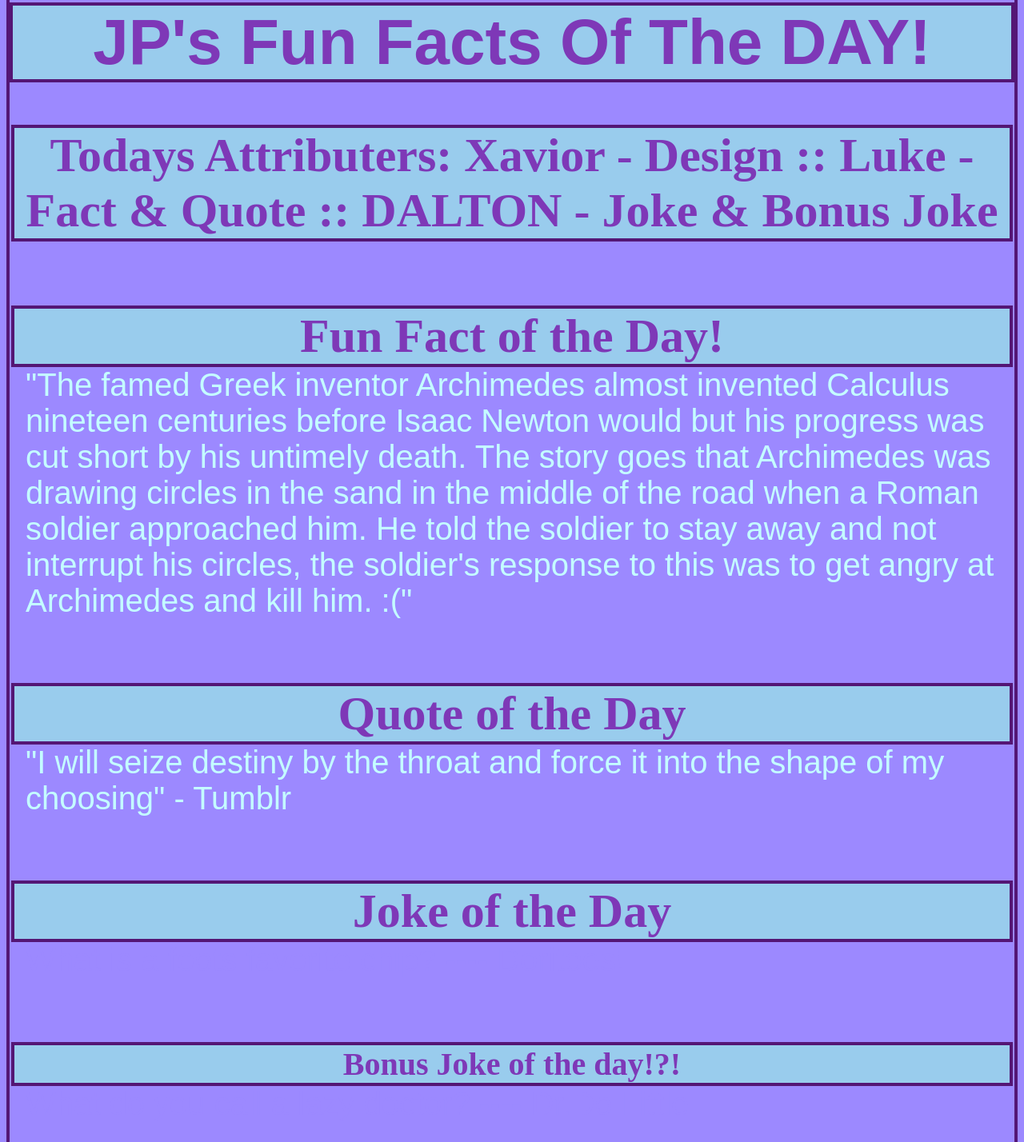
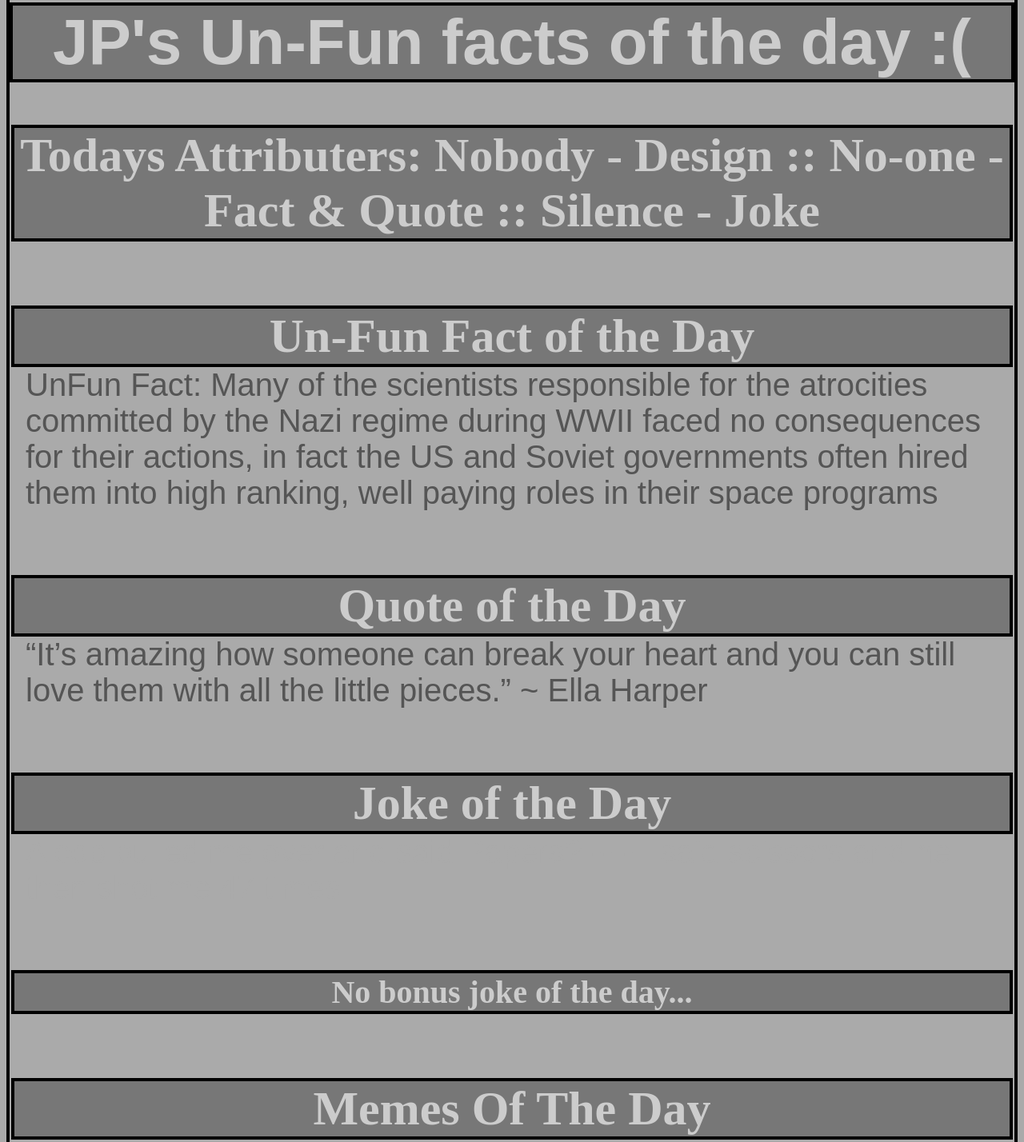
Before and after one commit to Agent1245321/FunFacts, a plain HTML site: page index.html in a window 1280 px wide. Shown: the part 63-1491 px from the top of the page at 80% size. Drawn offline with Linux system fonts and the light colour scheme.

Commit message:
9/14/2023

```diff
--- a/index.html
+++ b/index.html
@@ -1,29 +1,30 @@
 <!DOCTYPE html>
 
 <html>
+
 
 <head>
 	<link rel="stylesheet" href="styles.css">
 </head>
 <body>
-<h1>JP's Fun Facts Of The DAY!</h1>
-<h2 id = "atr">Todays Attributers: Xavior - Design :: Luke - Fact & Quote :: DALTON - Joke & Bonus Joke</h2>
+<h1>JP's Un-Fun facts of the day :(</h1>
+<h2 id = "atr">Todays Attributers: Nobody - Design :: No-one - Fact & Quote :: Silence - Joke</h2>
 
-<h2>Fun Fact of the Day!</h2>
-<p> "The famed Greek inventor Archimedes almost invented Calculus nineteen centuries before Isaac Newton would but his progress was cut short by his untimely death. The story goes that Archimedes was drawing circles in the sand in the middle of the road when a Roman soldier approached him. He told the soldier to stay away and not interrupt his circles, the soldier's response to this was to get angry at Archimedes and kill him. :("</p>
+<h2>Un-Fun Fact of the Day</h2>
+<p> UnFun Fact: Many of the scientists responsible for the atrocities committed by the Nazi regime during WWII faced no consequences for their actions, in fact the US and Soviet governments often hired them into high ranking, well paying roles in their space programs</p>
 
 <h2>Quote of the Day</h2>
-<p>"I will seize destiny by the throat and force it into the shape of my choosing" - Tumblr</p>
+<p>“It’s amazing how someone can break your heart and you can still love them with all the little pieces.” ~ Ella Harper</p>
 
 <h2> Joke of the Day</h2>
-<p id="p1">What is a foots favorite chip? ---- Doritoes!</p>
+<p id="p1">A cop pulled me over and said Papers? ---- I said scissors and he then shot me 47 times.</p>
 
-<h3>Bonus Joke of the day!?!</h3>
-<p id="p1">What do you call a lazy doctor? ---- Dr.Do Little</p>
+<h3> No bonus joke of the day...</h3>
+<p id="p1"></p>
 
 <h2>Memes Of The Day</h2>
-<img src="https://encrypted-tbn0.gstatic.com/images?q=tbn:ANd9GcScnK7EmVdYkUG8o3uRUB2M6a0PKB5zXCPxDQ&usqp=CAU">
-<img src="https://code-love.com/wp-content/uploads/2019/04/latsyqzaqnq21.jpg">
+<img src="https://s.yimg.com/ny/api/res/1.2/zM3aB4VaAKM8YjAplapm.w--/YXBwaWQ9aGlnaGxhbmRlcjt3PTk3ODtoPTk5OA--/https://media.zenfs.com/en-US/homerun/hello_giggles_454/b09a659b35c629a8dc378d7a73e2e740">
+<img src="https://i.pinimg.com/736x/8d/df/05/8ddf0528b0ce1a49f0eb56d59341e7fb.jpg">
 
 </body>
 </html>
--- a/styles.css
+++ b/styles.css
@@ -1,8 +1,8 @@
 
 body {
 
-background-color: #9C89FF;
-border-color: #541675;
+background-color: #aaaaaa;
+border-color: #000000;
 
   margin: 21, 21, auto, auto;
   border-style: solid;
@@ -14,9 +14,9 @@ border-color: #541675;
 h1 {
 
 
-color: #7E38B7;
-background-color: #99CCED;
-border-color: #541675;
+color: #cccccc;
+background-color: #777777;
+border-color: #000000;
 
 	font-family: sans-serif;
   margin: 10px, 10px, 10px, 10px;
@@ -32,9 +32,9 @@ border-color: #541675;
 h2{
 
 
-color: #7E38B7;
-background-color: #99CCED;
-border-color: #541675;
+color: #cccccc;
+background-color: #777777;
+border-color: #000000;
 
 	border-style: solid;
 	border-width: 4px;
@@ -49,9 +49,9 @@ border-color: #541675;
 
 h3{
 
-color: #7E38B7;
-background-color: #99CCED;
-border-color: #541675;
+color: #cccccc;
+background-color: #777777;
+border-color: #000000;
 
 	border-style: solid;
 	border-width: 4px;
@@ -65,7 +65,7 @@ border-color: #541675;
 }
 p{
 
-color: #C4FEFF;
+color: #555555;
 
 	margin-top: 4px;
 	margin: auto 20px;
@@ -78,7 +78,7 @@ color: #C4FEFF;
 
 #p1{
 
-color: #9C89FF;
+color: #aaaaaa;
 
 	 font-family: Arial, Helvetica, sans-serif;
 
```
